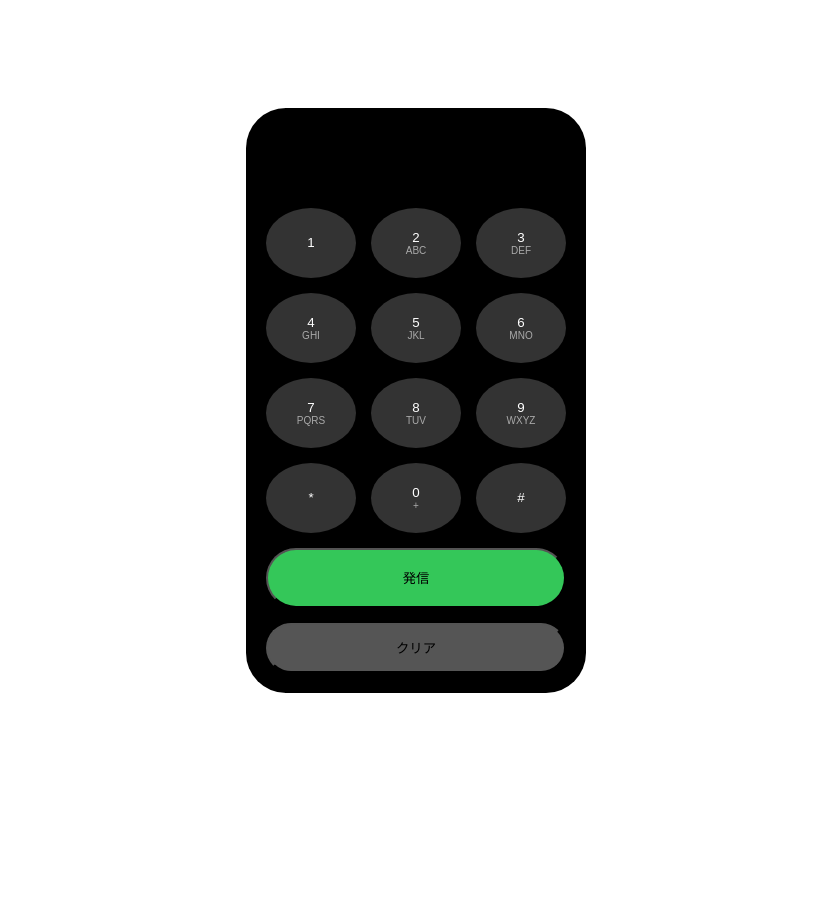
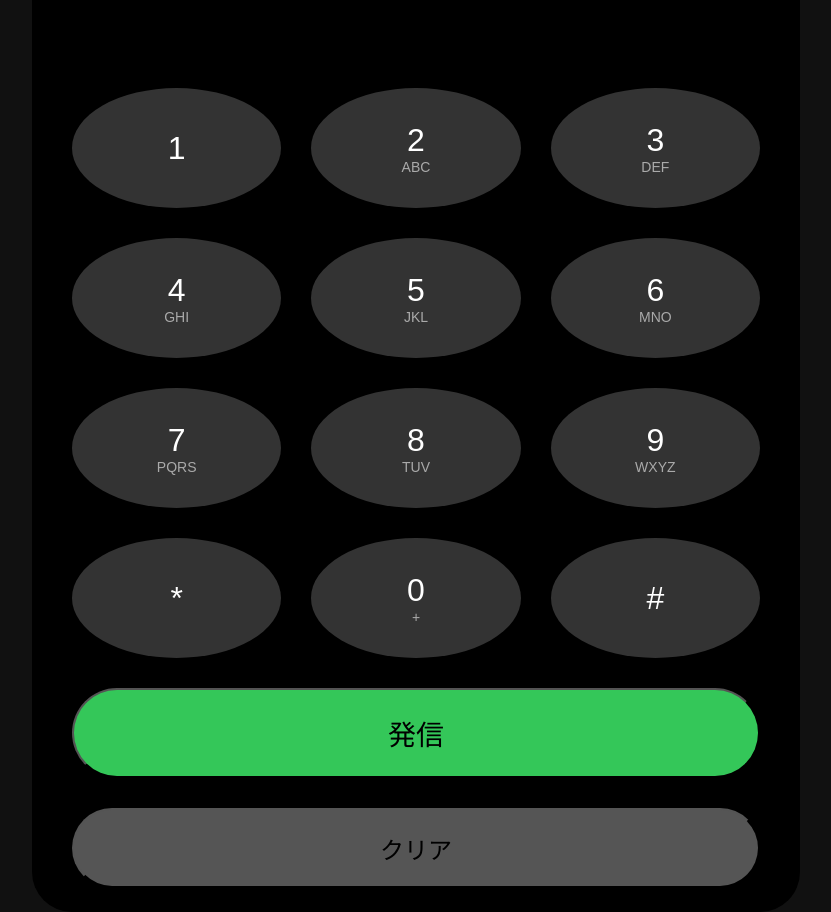
Before and after one commit to kawasyou/denwadami-, a plain HTML site: page index.html in a window 1280 px wide. Shown: the whole page, without its empty margins (224-1055 px from the left). Before the commit the page ends 800 px from the top, so only its background shows below. Drawn offline with Linux system fonts and the light colour scheme.

Commit message:
Update index.html

```diff
--- a/index.html
+++ b/index.html
@@ -5,9 +5,14 @@
 <title>電話シミュレーター</title>
 
 <style>
+* {
+  margin: 0;
+  padding: 0;
+  box-sizing: border-box;
+}
+
 body {
-  margin: 0;
-  background: #ffffff;
+  background: #111;
   display: flex;
   justify-content: center;
   align-items: center;
@@ -15,63 +20,69 @@ body {
   font-family: -apple-system, BlinkMacSystemFont, sans-serif;
 }
 
+/* iPadサイズ */
 .phone {
-  width: 300px;
+  width: 768px;
+  height: 1024px;
   background: black;
   border-radius: 40px;
-  padding: 20px;
+  overflow: hidden;
   color: white;
+  display: flex;
+  flex-direction: column;
 }
 
-/* 入力画面 */
+/* 上部表示 */
 .display {
-  height: 80px;
-  font-size: 32px;
+  height: 160px;
+  font-size: 48px;
   text-align: center;
-  line-height: 80px;
+  line-height: 160px;
 }
 
 /* 通話画面 */
 .call-screen {
   display: none;
   text-align: center;
-  padding: 40px 0;
+  flex: 1;
 }
 
 .call-number {
-  font-size: 34px;
-  margin-bottom: 20px;
+  font-size: 60px;
+  margin-top: 250px;
 }
 
 .call-status {
   color: #aaa;
-  margin-bottom: 30px;
+  margin: 30px 0;
+  font-size: 20px;
 }
 
 .end-btn {
   background: #ff3b30;
   border-radius: 50%;
-  width: 70px;
-  height: 70px;
+  width: 100px;
+  height: 100px;
   border: none;
   color: white;
-  font-size: 18px;
+  font-size: 20px;
 }
 
 /* ボタン */
 .buttons {
   display: grid;
   grid-template-columns: repeat(3, 1fr);
-  gap: 15px;
+  gap: 30px;
+  padding: 40px;
 }
 
 .key {
-  height: 70px;
+  height: 120px;
   border-radius: 50%;
-  border: none;
   background: #333;
   color: white;
-  cursor: pointer;
+  font-size: 32px;
+  border: none;
   display: flex;
   flex-direction: column;
   justify-content: center;
@@ -79,22 +90,24 @@ body {
 }
 
 .key small {
-  font-size: 10px;
+  font-size: 14px;
   color: #aaa;
 }
 
 .call {
   background: #34c759;
   grid-column: span 3;
-  border-radius: 35px;
-  height: 60px;
+  border-radius: 50px;
+  height: 90px;
+  font-size: 28px;
 }
 
 .clear {
   background: #555;
   grid-column: span 3;
-  border-radius: 35px;
-  height: 50px;
+  border-radius: 50px;
+  height: 80px;
+  font-size: 24px;
 }
 </style>
 
@@ -103,12 +116,11 @@ body {
 
 <div class="phone">
 
-  <!-- ダイヤル画面 -->
   <div id="dialScreen">
     <div class="display" id="display"></div>
 
     <div class="buttons">
-      <button class="key" onclick="add('1')">1<small></small></button>
+      <button class="key" onclick="add('1')">1</button>
       <button class="key" onclick="add('2')">2<small>ABC</small></button>
       <button class="key" onclick="add('3')">3<small>DEF</small></button>
 
@@ -122,7 +134,6 @@ body {
 
       <button class="key" onclick="add('*')">*</button>
 
-      <!-- 長押し対応 -->
       <button class="key"
         onmousedown="startHold()"
         onmouseup="endHold()"
@@ -138,7 +149,6 @@ body {
     </div>
   </div>
 
-  <!-- 通話画面 -->
   <div id="callScreen" class="call-screen">
     <div class="call-number" id="callNumber"></div>
     <div class="call-status">発信中...</div>
@@ -147,31 +157,26 @@ body {
 
 </div>
 
-<!-- 音 -->
 <audio id="sound" src="1.mp3"></audio>
 
 <script>
 let number = "";
 let holdTimer = null;
 
-/* 数字入力 */
 function add(n) {
   number += n;
   update();
 }
 
-/* 表示更新 */
 function update() {
   document.getElementById("display").textContent = number;
 }
 
-/* クリア */
 function clearDisplay() {
   number = "";
   update();
 }
 
-/* 長押し開始 */
 function startHold() {
   holdTimer = setTimeout(() => {
     number += "+";
@@ -179,17 +184,12 @@ function startHold() {
   }, 600);
 }
 
-/* 長押し終了 */
 function endHold() {
   clearTimeout(holdTimer);
 }
 
-/* 発信 */
 function call() {
-  if (!number) {
-    alert("番号を入力してください");
-    return;
-  }
+  if (!number) return alert("番号を入力してください");
 
   document.getElementById("sound").play();
 
@@ -198,7 +198,6 @@ function call() {
   document.getElementById("callNumber").textContent = number;
 }
 
-/* 通話終了 */
 function endCall() {
   document.getElementById("callScreen").style.display = "none";
   document.getElementById("dialScreen").style.display = "block";
```
